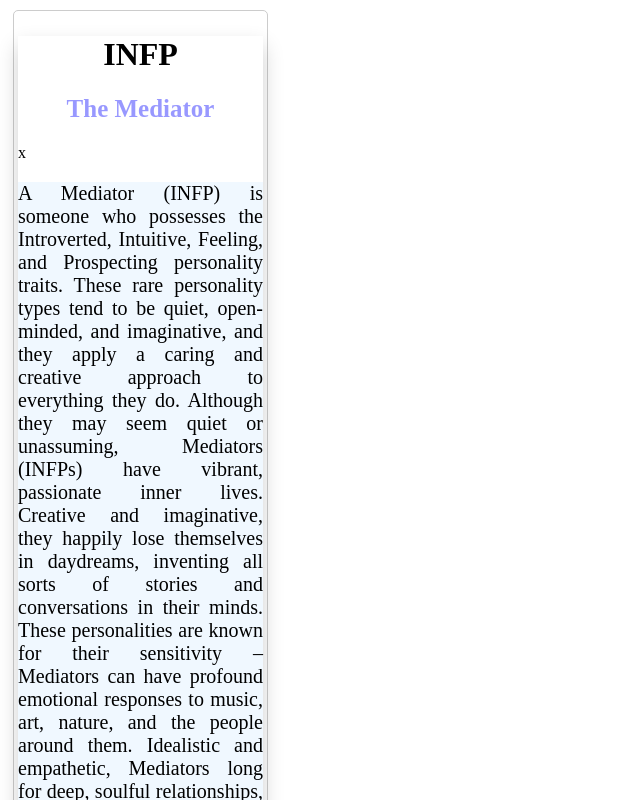
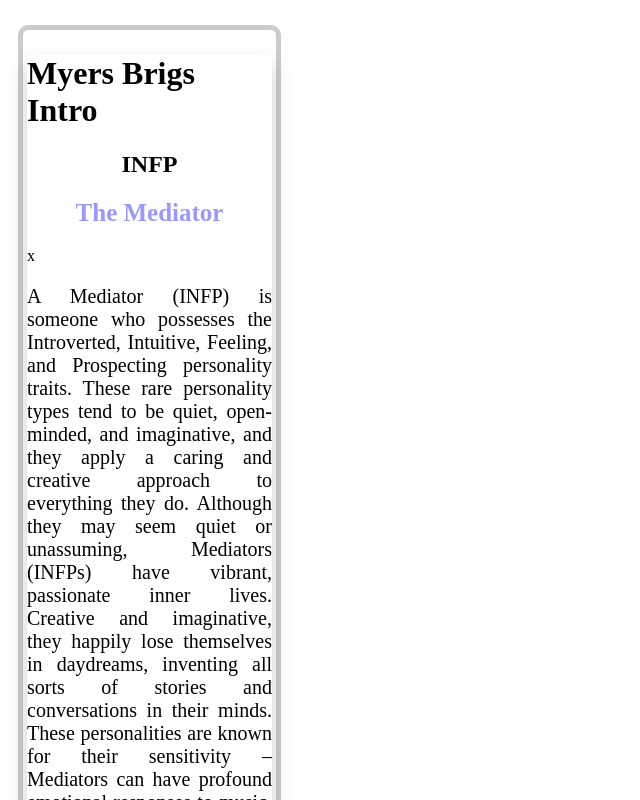
Before and after one commit to EvanTansil/mbti-project, a plain HTML site: page index.html in a window 1280 px wide. Shown: the top 800 px of the page, without its empty margins (0-640 px from the left). Drawn offline with Linux system fonts and the light colour scheme.

Commit message:
updated css

```diff
--- a/index.css
+++ b/index.css
@@ -12,7 +12,7 @@ font-size: 25px;
 }
 #description{
 text-align: justify;
-background-color: aliceblue;
+background-color: white;
 font-size:  20px;
 }
 #main{
@@ -20,9 +20,9 @@ font-size:  20px;
 }
 .div{
     width: 245px;
-    border: 1px solid #ccc;
-    border-radius: 5px;
-    margin: 10px 5px;
+    border: 5px solid #ccc;
+    border-radius: 10px;
+    margin: 25px 10px;
     padding: 4px;
 
 }
--- a/index.html
+++ b/index.html
@@ -11,7 +11,8 @@
     <div class= "div">
     <div id="div-2">
         <main id="main" aria-live="polite">
-<h1 id="type"><strong> </strong></h1>
+<h1>Myers Brigs Intro</></h1>
+            <h2 id="type"><strong> </strong></h2>
 <h2 id="name"> </h2>x
         <p id="description"></p>
         <a href="/strengths-weaknesses.html">Strengths and Weaknesses </a>
```
